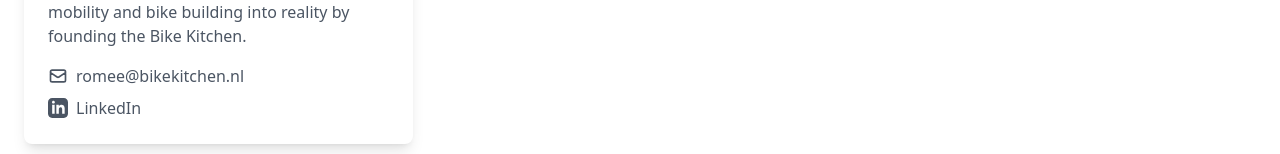
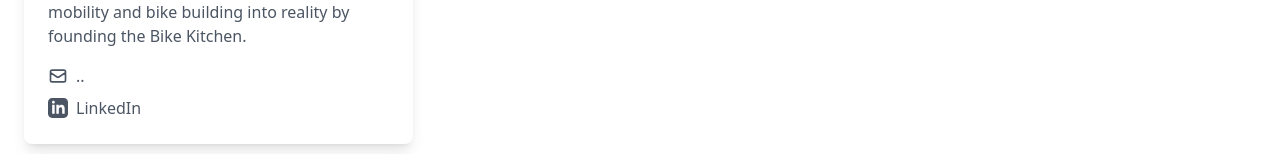
Before and after one commit to 100portraits/bk-website, a React (Vite) app: page /our-team in a window 1280 px wide. Shown: the part 628-782 px from the top of the page. Built offline with nearby package versions, Linux system fonts and the light colour scheme; no server answers.

Commit message:
bad details

```diff
--- a/src/pages/OurTeam.jsx
+++ b/src/pages/OurTeam.jsx
@@ -8,8 +8,8 @@ function OurTeam() {
       image: 'https://placehold.co/400x400', // Replace with actual image
       bio: 'Former student who turned her passion for mobility and bike building into reality by founding the Bike Kitchen.',
       contact: {
-        email: 'romee@bikekitchen.nl',
-        linkedin: 'https://linkedin.com/in/romee-nicolai'
+        email: '..',
+        linkedin: '..'
       }
     },
     // Add more team members here
```
